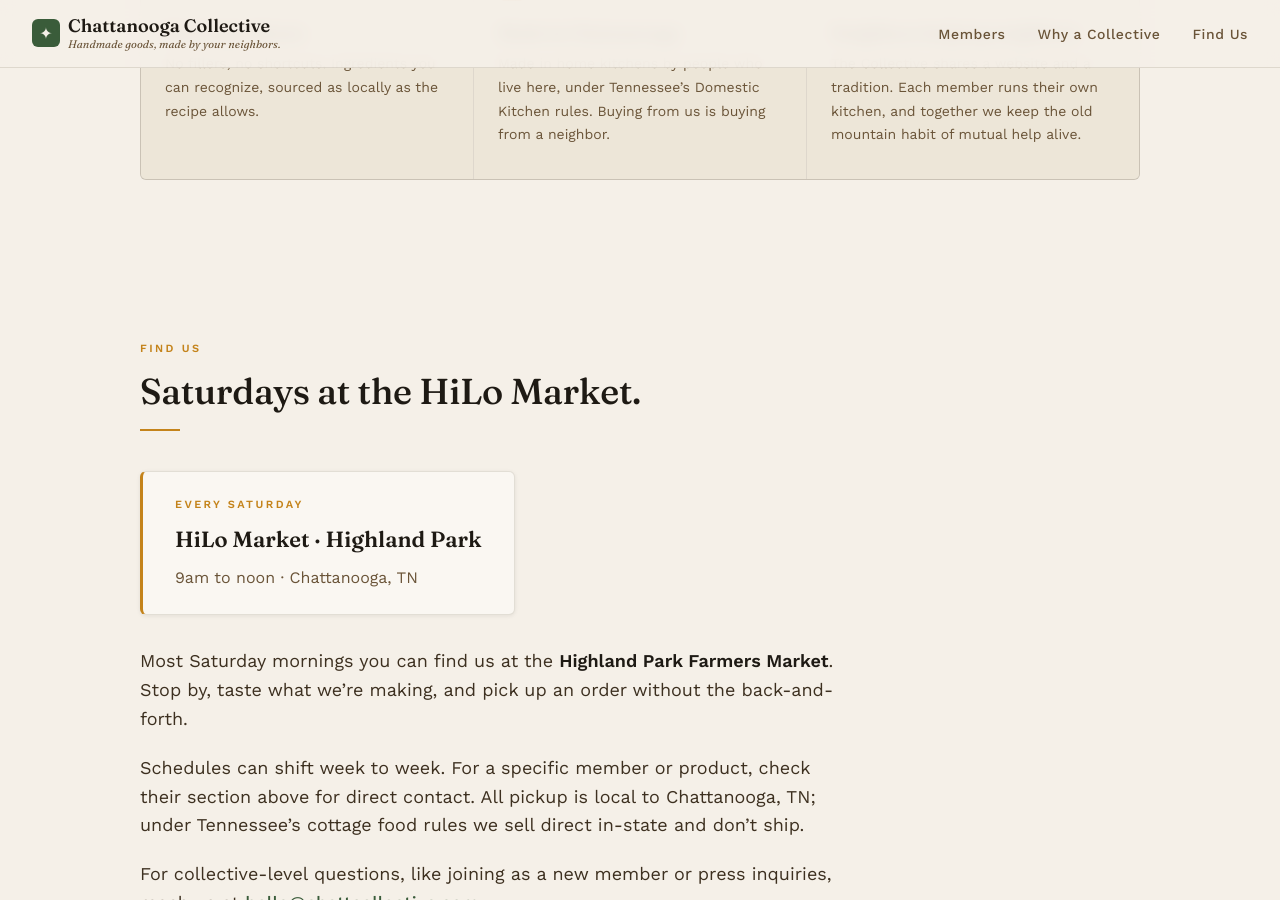
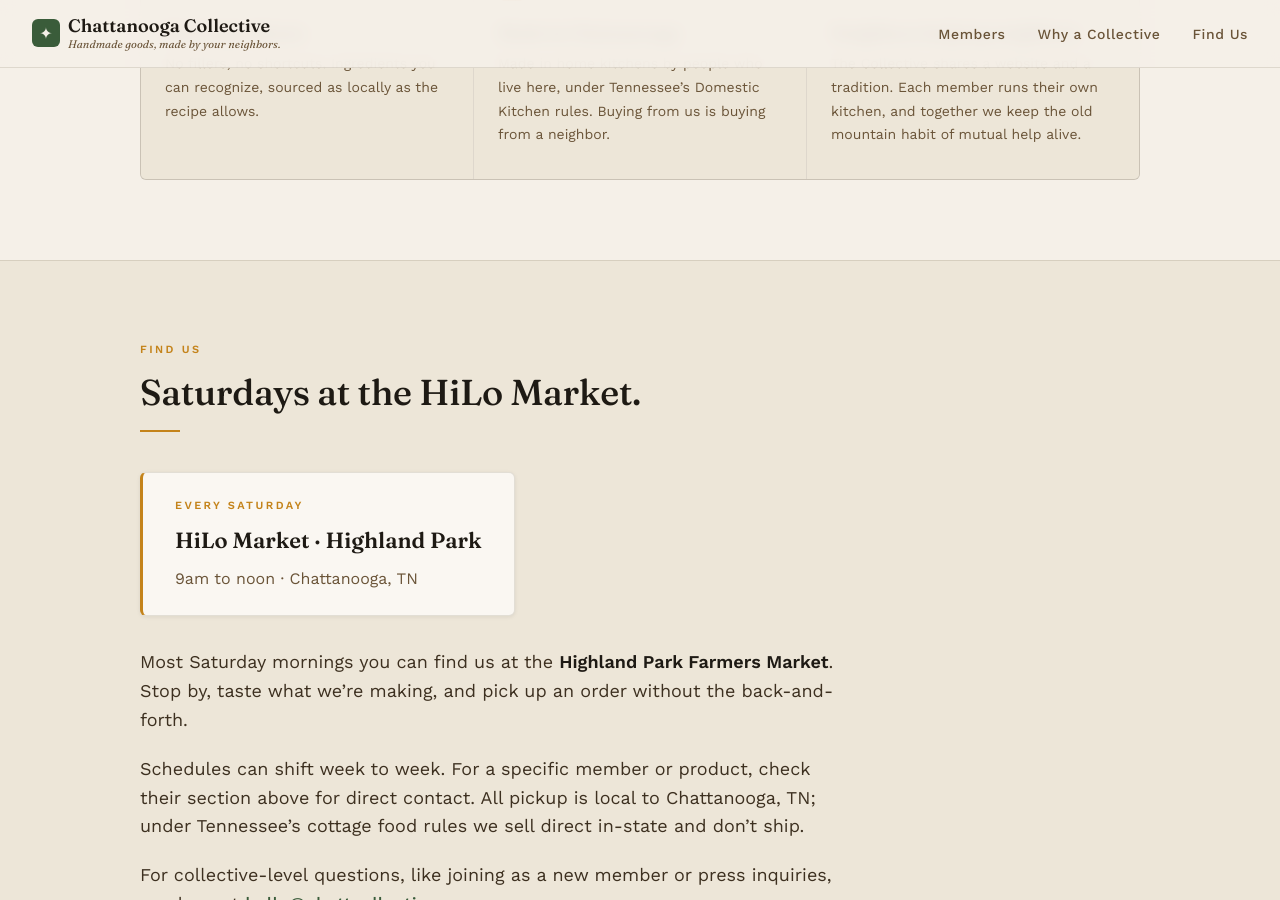
Before and after one commit to seguri-io/chattcollective, a Jekyll site: the page built from index.html, in a window 1280 px wide and 900 px high, scrolled down 2076 px. Built offline with Jekyll 4.4.1, drawn with Linux system fonts in a browser that asks for light colours.

Commit message:
Restore alternating section backgrounds
Find Us now uses cc-section--alt so it doesn't blend into the cream
of the merged Why-a-Collective section above it. Background rhythm
goes hero -> alt (members) -> default (why+values) -> alt (find us).

Co-Authored-By: Claude Sonnet 4.6 <noreply@anthropic.com>

```diff
--- a/index.html
+++ b/index.html
@@ -74,7 +74,7 @@ permalink: /
   </div>
 </section>
 
-<section class="cc-section" id="find" aria-labelledby="find-heading">
+<section class="cc-section cc-section--alt" id="find" aria-labelledby="find-heading">
   <div class="cc-section__inner">
     {% include section_header.html eyebrow="Find Us" title="Saturdays at the HiLo Market." %}
 
```
